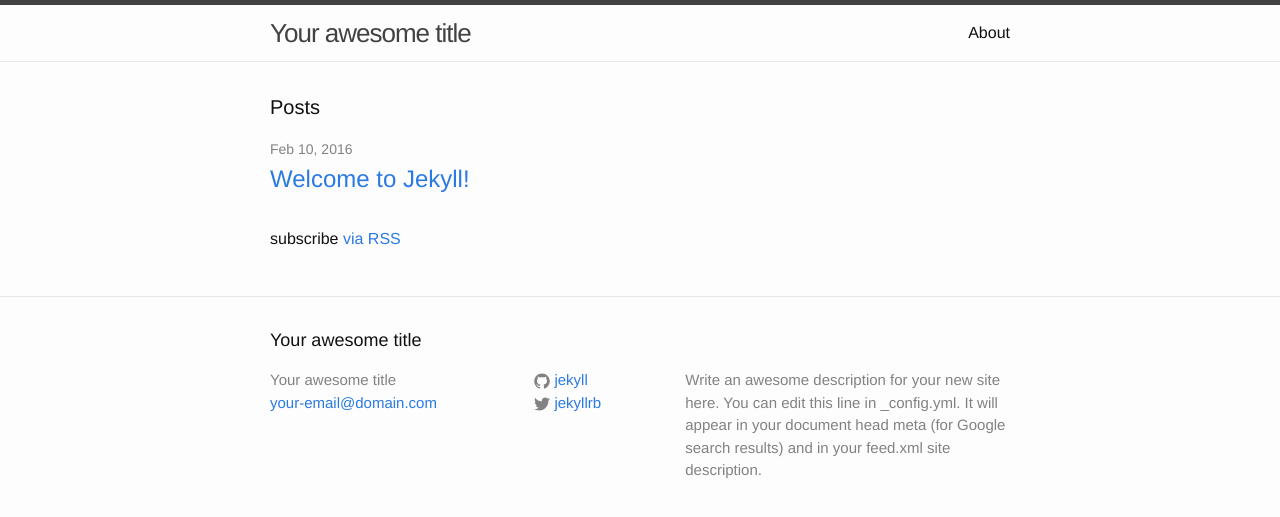
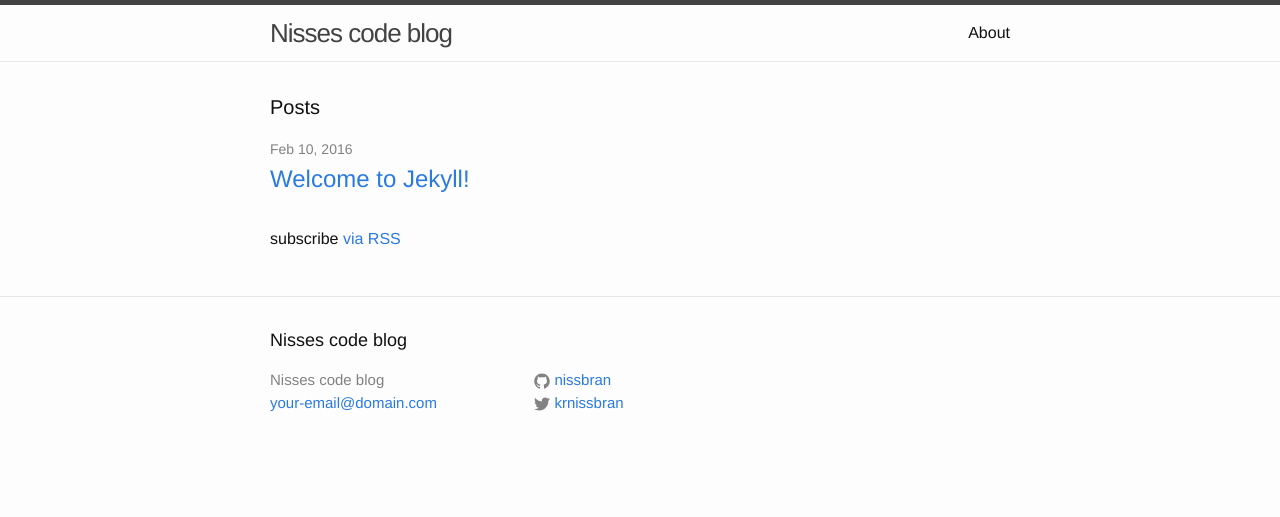
Before and after one commit to nissbran/nissbran.github.io, a Jekyll site: the page built from index.html, in a window 1280 px wide. Shown: the top 517 px of the page. Built offline with Jekyll 4.4.1, drawn with Linux system fonts in a browser that asks for light colours.

Commit message:
Testing config changes

```diff
--- a/_config.yml
+++ b/_config.yml
@@ -6,16 +6,13 @@
 # 'jekyll serve'. If you change this file, please restart the server process.
 
 # Site settings
-title: Your awesome title
+title: Nisses code blog
 email: your-email@domain.com
-description: > # this means to ignore newlines until "baseurl:"
-  Write an awesome description for your new site here. You can edit this
-  line in _config.yml. It will appear in your document head meta (for
-  Google search results) and in your feed.xml site description.
+description: > # Testing the description for this blog and how the line breaks work.
 baseurl: "" # the subpath of your site, e.g. /blog
 url: "http://yourdomain.com" # the base hostname & protocol for your site
-twitter_username: jekyllrb
-github_username:  jekyll
+twitter_username: krnissbran
+github_username:  nissbran
 
 # Build settings
 markdown: kramdown
```
